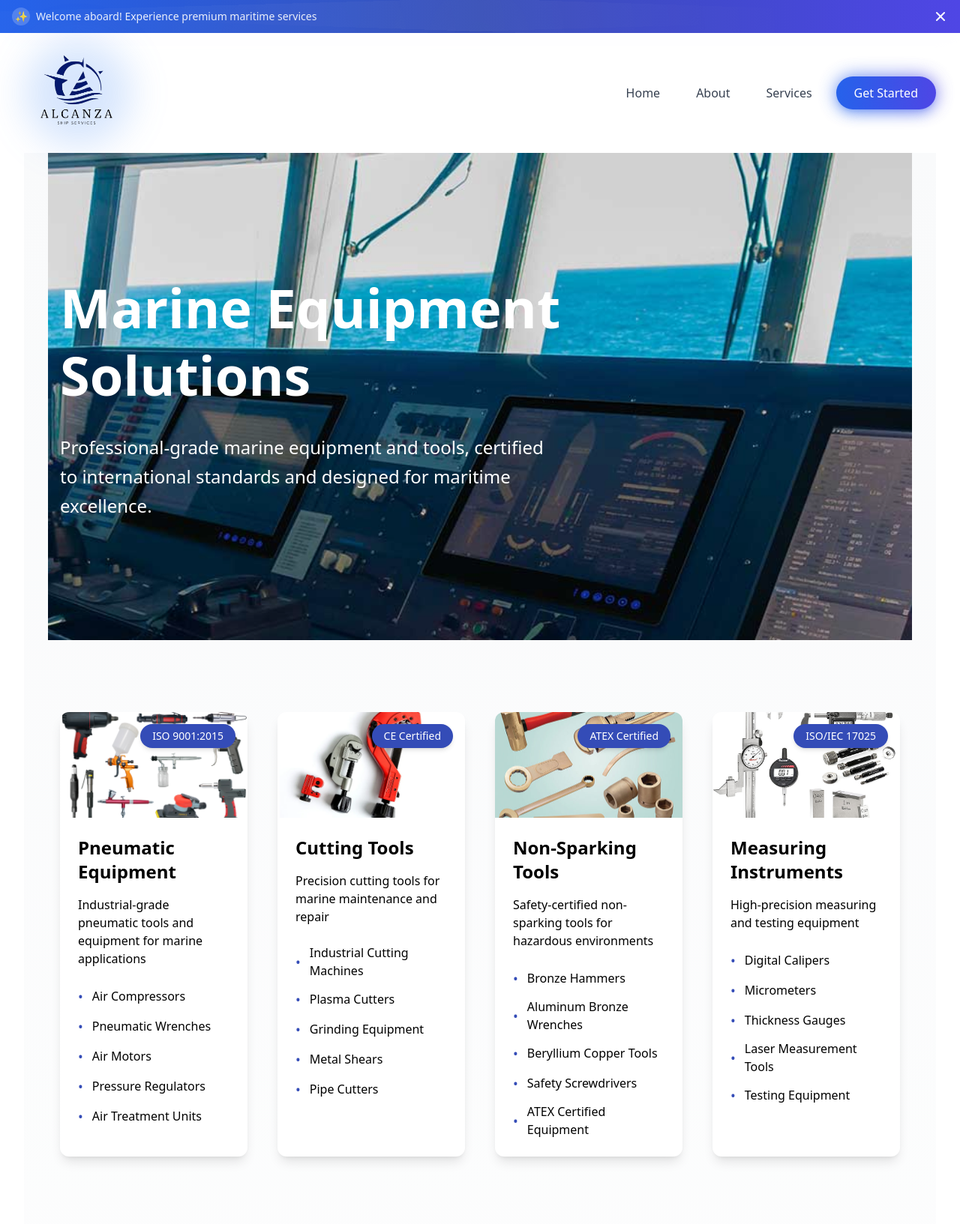
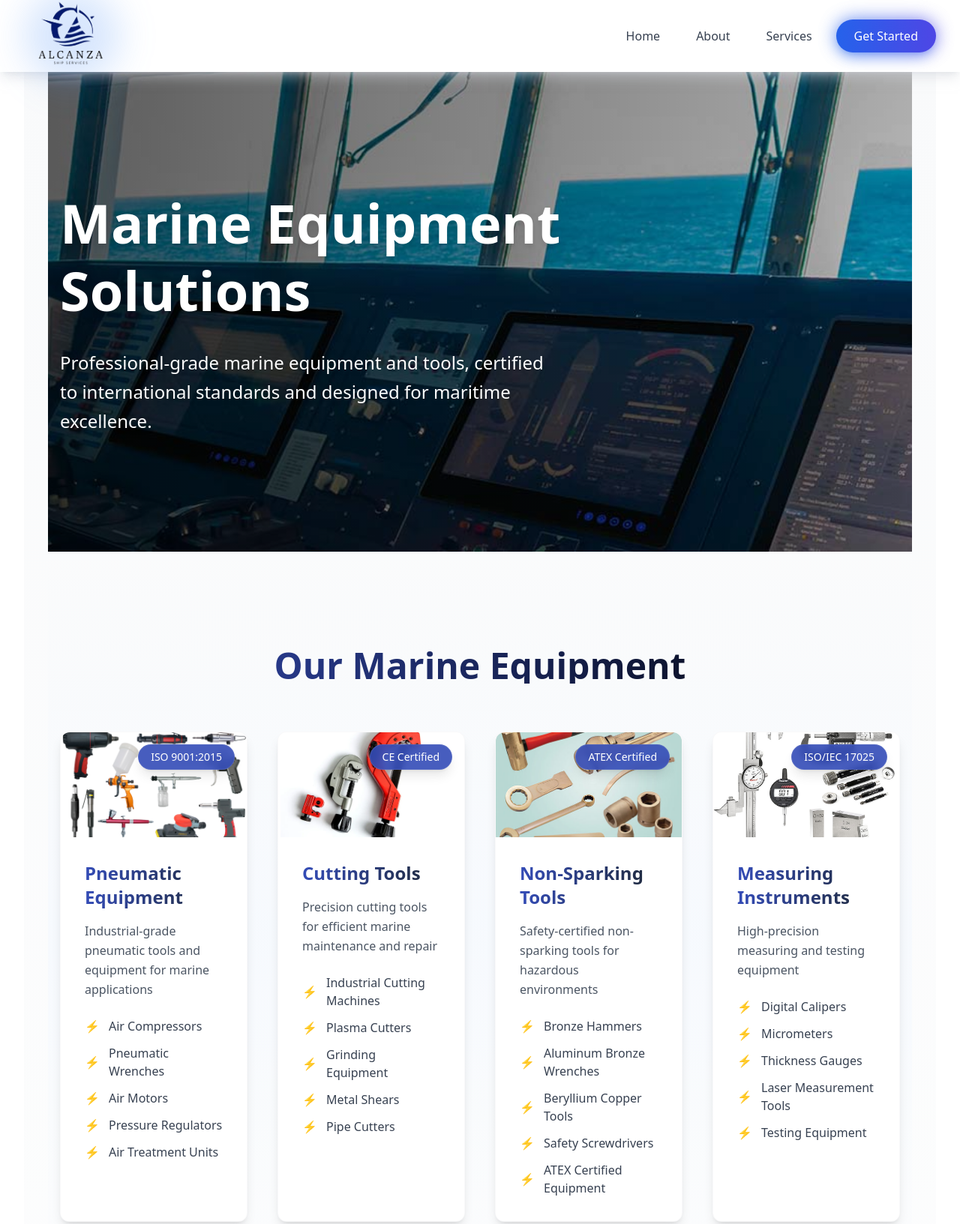
Before and after one commit to muynuddinr/astro-ship, an Astro site: page /services/marine-equipments in a window 1280 px wide. Shown: the top 1633 px of the page at 75% size. Built offline with nearby package versions, Linux system fonts and the light colour scheme; Astro itself is replaced by a stand-in of ours; a web font is replaced by a local one.

Commit message:
your commit message here

```diff
--- a/src/components/footer.astro
+++ b/src/components/footer.astro
@@ -71,7 +71,7 @@ const social = [
     <!-- Simplified, more stable wave animation -->
     <div class="w-full relative overflow-hidden">
         <svg
-            class="w-full h-16 text-blue-900"
+            class="w-full h-20 text-blue-900"
             viewBox="0 0 1440 54"
             fill="white"
             preserveAspectRatio="none"
@@ -92,7 +92,7 @@ const social = [
                 <img
                     src="/home/logo-white.png"
                     alt="MarineShip Logo"
-                    class="h-14 hover:opacity-90 transition-all duration-300 transform hover:scale-105"
+                    class="h-28 hover:opacity-90 transition-all duration-300 transform hover:scale-105"
                 />
                 <p
                     class="text-blue-100 text-sm leading-relaxed border-l-4 border-blue-600 pl-4"
--- a/src/components/navbar.astro
+++ b/src/components/navbar.astro
@@ -2,61 +2,15 @@
 const currentYear = new Date().getFullYear();
 ---
 
-<header class="font-satoshi">
-    <!-- Modern Notification Bar with Gradient -->
-    <div
-        id="notification-bar"
-        class="bg-gradient-to-r from-[#2563eb] via-[#344CB7] to-[#4f46e5] relative overflow-hidden transform transition-all duration-500"
-    >
-        <div
-            class="max-w-7xl mx-auto px-4 py-2.5 flex items-center justify-between"
-        >
-            <p
-                class="text-white/90 text-xs sm:text-sm font-medium animate-fade-in pr-4 flex items-center space-x-2"
-            >
-                <span
-                    class="inline-flex items-center justify-center bg-white/20 rounded-full w-6 h-6"
-                    >✨</span
-                >
-                <span
-                    >Welcome aboard! <span class="hidden xs:inline"
-                        >Experience premium maritime services</span
-                    ></span
-                >
-            </p>
-            <button
-                id="notification-dismiss"
-                class="text-white hover:text-white/80 transition-colors"
-            >
-                <span class="sr-only">Dismiss</span>
-                <svg class="h-5 w-5" viewBox="0 0 20 20" fill="currentColor">
-                    <path
-                        d="M4.293 4.293a1 1 0 011.414 0L10 8.586l4.293-4.293a1 1 0 111.414 1.414L11.414 10l4.293 4.293a1 1 0 01-1.414 1.414L10 11.414l-4.293 4.293a1 1 0 01-1.414-1.414L8.586 10 4.293 5.707a1 1 0 010-1.414z"
-                    ></path>
-                </svg>
-            </button>
-        </div>
-        <!-- Enhanced animated background with better performance -->
-        <div class="absolute inset-0 overflow-hidden pointer-events-none">
-            <div
-                class="animate-wave absolute inset-0 opacity-5 bg-[radial-gradient(circle_at_50%_120%,rgba(255,255,255,0.7),transparent_65%)]"
-            >
-            </div>
-            <div
-                class="animate-wave-delayed absolute inset-0 opacity-5 bg-[radial-gradient(circle_at_30%_150%,rgba(255,255,255,0.7),transparent_65%)]"
-            >
-            </div>
-        </div>
-    </div>
-
+<header class="font-satoshi pb-24">
     <!-- Modern Navigation with Glass Effect -->
     <nav
-        class="bg-white/70 backdrop-blur-lg sticky top-0 z-50 transition-all duration-300"
+        class="bg-white/50 backdrop-blur-sm fixed w-full top-0 z-50 transition-all duration-300 shadow-lg shadow-gray-300/50"
         id="main-nav"
     >
         <div class="max-w-7xl mx-auto px-4 sm:px-6 lg:px-8">
-            <div class="flex items-center justify-between h-32 sm:h-32 md:h-40">
-                <!-- Modern Logo Design -->
+            <div class="flex items-center justify-between h-20 sm:h-20 md:h-24">
+                <!-- Logo section -->
                 <a href="/" class="flex items-center space-x-3 group">
                     <div class="relative">
                         <div
@@ -66,7 +20,7 @@ const currentYear = new Date().getFullYear();
                         <img
                             src="/home/logo.jpg"
                             alt="Alcanza ship services"
-                            class="h-28 w-28 sm:h-28 sm:w-28 md:h-36 md:w-36 relative z-10 rounded-xl object-contain"
+                            class="h-24 w-24 sm:h-28 sm:w-28 md:h-32 md:w-32 relative z-10 rounded-xl object-contain"
                         />
                     </div>
                 </a>
@@ -275,7 +229,7 @@ const currentYear = new Date().getFullYear();
 
     /* Add scroll behavior */
     .nav-scrolled {
-        @apply bg-white/90 shadow-lg shadow-gray-900/5;
+        @apply bg-white/95 backdrop-blur-xl shadow-xl shadow-gray-900/10;
     }
 
     /* Updated/Added Mobile Styles */
@@ -385,15 +339,11 @@ const currentYear = new Date().getFullYear();
 
     const handleScroll = debounce(() => {
         const currentScroll = window.pageYOffset;
-        const scrollDelta = currentScroll - lastScroll;
 
         if (currentScroll <= 0) {
-            nav?.classList.remove("nav-scrolled", "nav-hidden");
-        } else if (scrollDelta > 0 && currentScroll > 80) {
-            nav?.classList.add("nav-scrolled", "nav-hidden");
-        } else if (scrollDelta < 0) {
+            nav?.classList.remove("nav-scrolled");
+        } else {
             nav?.classList.add("nav-scrolled");
-            nav?.classList.remove("nav-hidden");
         }
 
         lastScroll = currentScroll;
--- a/src/components/services/marine-equipments.astro
+++ b/src/components/services/marine-equipments.astro
@@ -17,7 +17,7 @@ const marineEquipments = [
     {
         title: "Cutting Tools",
         description:
-            "Precision cutting tools for marine maintenance and repair",
+            "Precision cutting tools for efficient marine maintenance and repair",
         image: "/services/marine-equipments/3.jpg",
         features: [
             "Industrial Cutting Machines",
@@ -85,23 +85,30 @@ const certifications = [
 ];
 ---
 
-<main class="bg-gradient-to-b from-gray-50 to-white">
+<main class="bg-gradient-to-b from-gray-50 to-white min-h-screen">
     <!-- Hero Section -->
-    <section class="relative h-[650px] overflow-hidden">
+    <section class="relative h-[80vh] overflow-hidden">
         <div class="absolute inset-0">
             <img
                 src="/services/marine-equipments/1.jpg"
                 alt="Marine Equipment"
-                class="w-full h-full object-cover filter brightness-90"
+                class="w-full h-full object-cover filter brightness-75 transform scale-105 transition-transform duration-1000 hover:scale-100"
             />
-            <div class="absolute inset-0"></div>
+            <div
+                class="absolute inset-0 bg-gradient-to-r from-black/50 to-transparent"
+            >
+            </div>
         </div>
         <div class="relative container mx-auto px-4 h-full flex items-center">
-            <div class="max-w-3xl">
-                <h1 class="text-7xl font-bold text-white mb-8 leading-tight">
+            <div class="max-w-3xl animate-fade-in">
+                <h1
+                    class="text-7xl font-bold text-white mb-8 leading-tight drop-shadow-lg"
+                >
                     Marine Equipment Solutions
                 </h1>
-                <p class="text-2xl text-white leading-relaxed max-w-2xl">
+                <p
+                    class="text-2xl text-white leading-relaxed max-w-2xl drop-shadow-md"
+                >
                     Professional-grade marine equipment and tools, certified to
                     international standards and designed for maritime
                     excellence.
@@ -111,37 +118,51 @@ const certifications = [
     </section>
 
     <!-- Equipment Categories -->
-    <section class="py-24">
-        <div class="container mx-auto px-4">
-            <div class="grid grid-cols-1 md:grid-cols-2 lg:grid-cols-4 gap-10">
+    <section class="py-32 relative">
+        <div
+            class="absolute inset-0 bg-gradient-to-b from-transparent via-blue-50/40 to-transparent"
+        >
+        </div>
+        <div class="container mx-auto px-4 relative">
+            <h2
+                class="text-4xl md:text-5xl font-bold text-center mb-16 bg-gradient-to-r from-[#344CB7] to-black bg-clip-text text-transparent"
+            >
+                Our Marine Equipment
+            </h2>
+            <div
+                class="grid grid-cols-1 md:grid-cols-2 lg:grid-cols-4 gap-8 lg:gap-10"
+            >
                 {
                     marineEquipments.map((equipment) => (
-                        <div class="bg-white rounded-xl shadow-lg hover:shadow-2xl transform hover:-translate-y-1 transition-all duration-300">
-                            <div class="aspect-video relative">
+                        <div class="group bg-white rounded-xl shadow-lg hover:shadow-2xl transform hover:-translate-y-2 transition-all duration-500 border border-gray-100/50 hover:border-blue-100">
+                            <div class="aspect-video relative overflow-hidden rounded-t-xl">
                                 <img
                                     src={equipment.image}
                                     alt={equipment.title}
-                                    class="w-full h-full object-cover rounded-t-xl"
+                                    class="w-full h-full object-cover transform group-hover:scale-110 transition-transform duration-700 ease-in-out"
                                 />
-                                <span class="absolute top-4 right-4 px-4 py-1.5 bg-[#344CB7] text-white text-sm font-medium rounded-full shadow-md">
+                                <div class="absolute inset-0 bg-gradient-to-t from-black/20 to-transparent opacity-0 group-hover:opacity-100 transition-opacity duration-500" />
+                                <span class="absolute top-4 right-4 px-4 py-1.5 bg-[#344CB7] text-white text-sm font-medium rounded-full shadow-lg backdrop-blur-sm bg-opacity-90 border border-white/10">
                                     {equipment.certification}
                                 </span>
                             </div>
 
-                            <div class="p-6">
-                                <h3 class="text-2xl font-bold text-black mb-4">
+                            <div class="p-8">
+                                <h3 class="text-2xl font-bold bg-gradient-to-r from-[#344CB7] to-gray-800 bg-clip-text text-transparent mb-4 group-hover:from-[#344CB7] group-hover:to-[#344CB7] transition-all duration-300">
                                     {equipment.title}
                                 </h3>
-                                <p class="text-black mb-6">
+                                <p class="text-gray-600 mb-6 leading-relaxed">
                                     {equipment.description}
                                 </p>
                                 <ul class="space-y-3">
                                     {equipment.features.map((feature) => (
-                                        <li class="flex items-center text-black">
-                                            <span class="mr-3 text-[#344CB7] text-lg">
-                                                •
+                                        <li class="flex items-center text-gray-700 hover:text-[#344CB7] transition-colors duration-300">
+                                            <span class="mr-3 text-[#344CB7] transform group-hover:scale-110 transition-transform duration-300">
+                                                ⚡
                                             </span>
-                                            {feature}
+                                            <span class="font-medium">
+                                                {feature}
+                                            </span>
                                         </li>
                                     ))}
                                 </ul>
@@ -154,26 +175,30 @@ const certifications = [
     </section>
 
     <!-- Additional Services -->
-    <section class="py-24">
-        <div class="container mx-auto px-4">
+    <section class="py-24 relative overflow-hidden">
+        <div
+            class="absolute inset-0 bg-gradient-to-r from-blue-50/20 to-transparent"
+        >
+        </div>
+        <div class="container mx-auto px-4 relative">
             <h2
-                class="text-5xl font-bold text-center mb-20 bg-gradient-to-r from-[#344CB7] to-black bg-clip-text text-transparent"
+                class="text-5xl font-bold text-center mb-20 bg-gradient-to-r from-[#344CB7] to-black bg-clip-text text-transparent drop-shadow-sm"
             >
                 Additional Services
             </h2>
             <div class="grid grid-cols-1 md:grid-cols-3 gap-12">
                 {
                     additionalServices.map((service) => (
-                        <div class="group relative bg-white rounded-2xl p-10 shadow-xl hover:shadow-2xl transition-all duration-300">
-                            <div class="absolute -top-10 left-1/2 -translate-x-1/2 w-20 h-20 border-2 border-[#344CB7] rounded-2xl flex items-center justify-center transform group-hover:scale-110 transition-transform shadow-lg">
-                                <span class="text-4xl bg-gradient-to-r from-[#344CB7] to-black bg-clip-text text-transparent">
+                        <div class="group relative bg-white rounded-2xl p-10 shadow-xl hover:shadow-2xl transition-all duration-300 border border-gray-100">
+                            <div class="absolute -top-10 left-1/2 -translate-x-1/2 w-20 h-20 bg-white border-2 border-[#344CB7] rounded-2xl flex items-center justify-center transform group-hover:scale-110 transition-transform duration-300 shadow-lg">
+                                <span class="text-4xl bg-gradient-to-r from-[#344CB7] to-black bg-clip-text text-transparent group-hover:scale-110 transition-transform duration-300">
                                     {service.icon}
                                 </span>
                             </div>
                             <h3 class="text-2xl font-bold mb-5 mt-8 text-center bg-gradient-to-r from-[#344CB7] to-black bg-clip-text text-transparent">
                                 {service.title}
                             </h3>
-                            <p class="text-center text-lg bg-gradient-to-r from-[#344CB7] to-black bg-clip-text text-transparent">
+                            <p class="text-center text-lg text-gray-600">
                                 {service.description}
                             </p>
                         </div>
@@ -184,17 +209,17 @@ const certifications = [
     </section>
 
     <!-- Certifications -->
-    <section class="py-20">
+    <section class="py-20 relative">
         <div class="container mx-auto px-4 text-center">
             <h2
                 class="text-4xl font-bold mb-12 bg-gradient-to-r from-[#344CB7] to-black bg-clip-text text-transparent"
             >
                 Our Certifications
             </h2>
-            <div class="flex flex-wrap justify-center gap-4">
+            <div class="flex flex-wrap justify-center gap-6">
                 {
                     certifications.map((cert) => (
-                        <span class="px-6 py-3 border-2 border-[#344CB7] bg-gradient-to-r from-[#344CB7] to-black bg-clip-text text-transparent rounded-full font-medium hover:border-black transition-colors">
+                        <span class="px-8 py-4 border-2 border-[#344CB7] bg-white bg-gradient-to-r from-[#344CB7] to-black bg-clip-text text-transparent rounded-full font-medium hover:border-black transition-all duration-300 hover:shadow-lg transform hover:-translate-y-1">
                             {cert}
                         </span>
                     ))
@@ -204,23 +229,25 @@ const certifications = [
     </section>
 
     <!-- CTA Section -->
-    <section class="py-24">
-        <div class="container mx-auto px-4 text-center">
+    <section class="py-24 relative">
+        <div
+            class="absolute inset-0 bg-gradient-to-b from-blue-50/30 to-transparent"
+        >
+        </div>
+        <div class="container mx-auto px-4 text-center relative">
             <h2
                 class="text-5xl font-bold mb-10 bg-gradient-to-r from-[#344CB7] to-black bg-clip-text text-transparent"
             >
                 Ready to Equip Your Vessel?
             </h2>
-            <p
-                class="text-2xl mb-14 max-w-3xl mx-auto bg-gradient-to-r from-[#344CB7] to-black bg-clip-text text-transparent"
-            >
+            <p class="text-2xl mb-14 max-w-3xl mx-auto text-gray-600">
                 Contact our team for expert guidance on selecting the right
                 equipment for your maritime needs.
             </p>
             <div class="flex justify-center gap-8">
                 <a
                     href="/contact"
-                    class="px-10 py-5 border-2 border-[#344CB7] bg-gradient-to-r from-[#344CB7] to-black bg-clip-text text-transparent rounded-xl font-bold text-lg hover:border-black transition-colors"
+                    class="px-12 py-6 border-2 border-[#344CB7] bg-white hover:bg-[#344CB7] bg-gradient-to-r from-[#344CB7] to-black bg-clip-text text-transparent hover:text-white rounded-xl font-bold text-lg transition-all duration-300 hover:shadow-xl transform hover:-translate-y-1"
                 >
                     Contact Us
                 </a>
```
Also changed, not shown: public/home/hero-ship.jpg.
